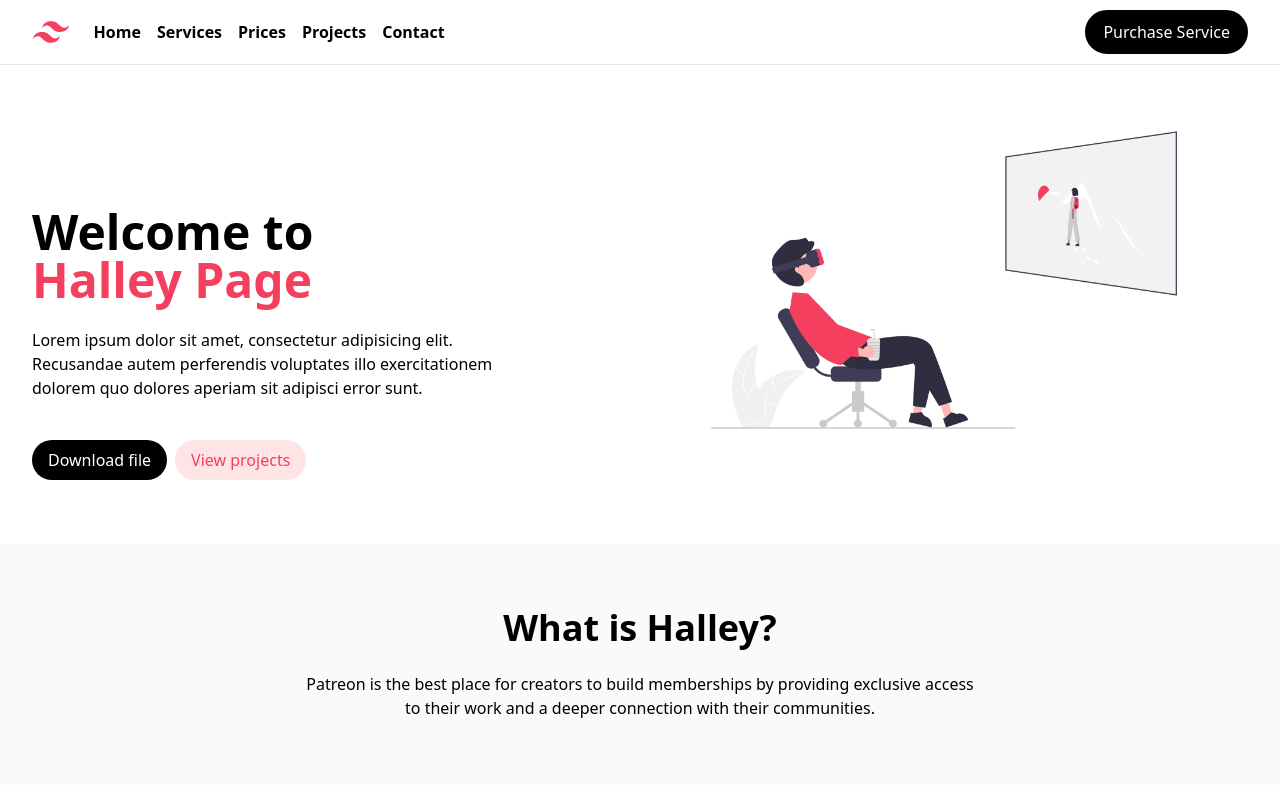
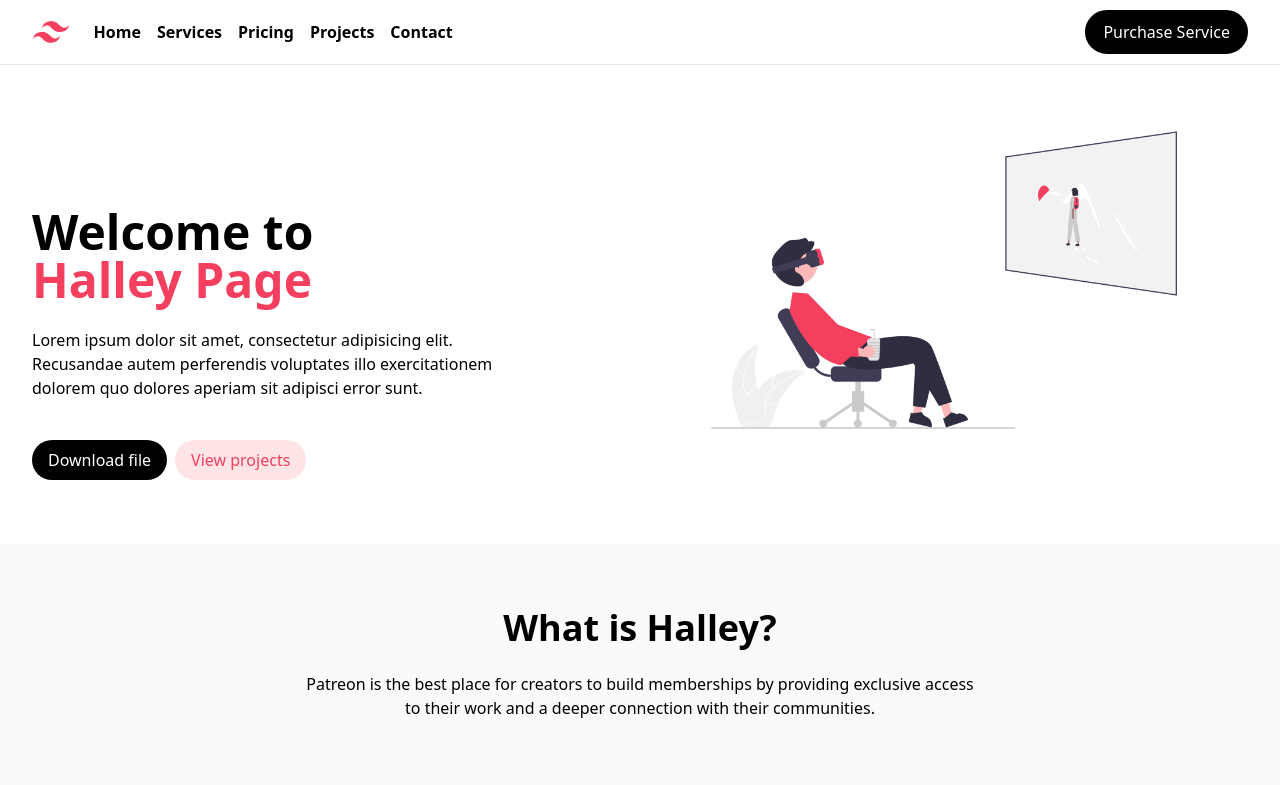
Before and after one commit to tomiidev/bambuy, a Next.js app: page / in a window 1280 px wide. Shown: the top 785 px of the page. Built offline with nearby package versions, Linux system fonts and the light colour scheme.

Commit message:
rename prices navbar

```diff
--- a/components/Navbar.tsx
+++ b/components/Navbar.tsx
@@ -8,7 +8,7 @@ import Image from 'next/image';
 const navigation = [
   { name: 'Home', href: '/', current: true },
   { name: 'Services', href: '#services', current: false },
-  { name: 'Prices', href: '#prices', current: false },
+  { name: 'Pricing', href: '#pricing', current: false },
   { name: 'Projects', href: '#', current: false },
   { name: 'Contact', href: '#', current: false },
 ]
```
